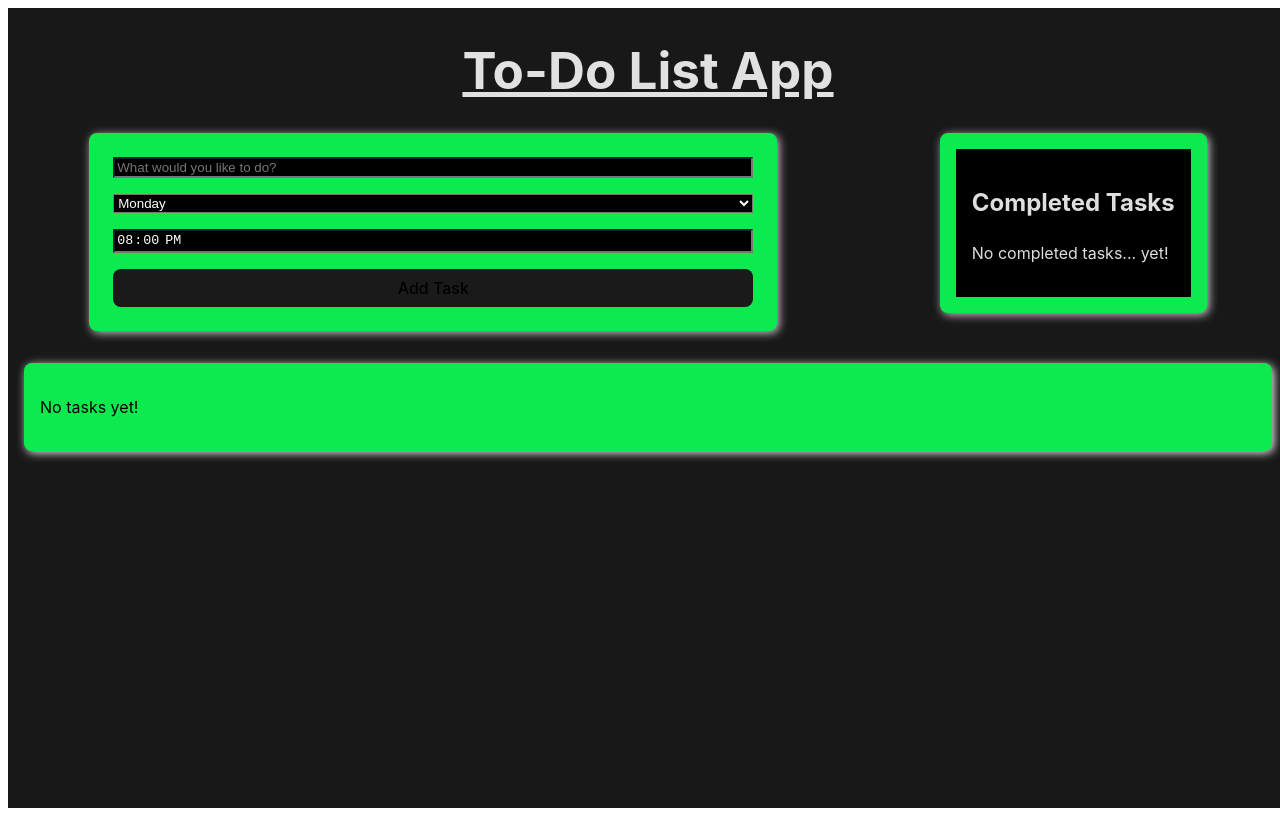
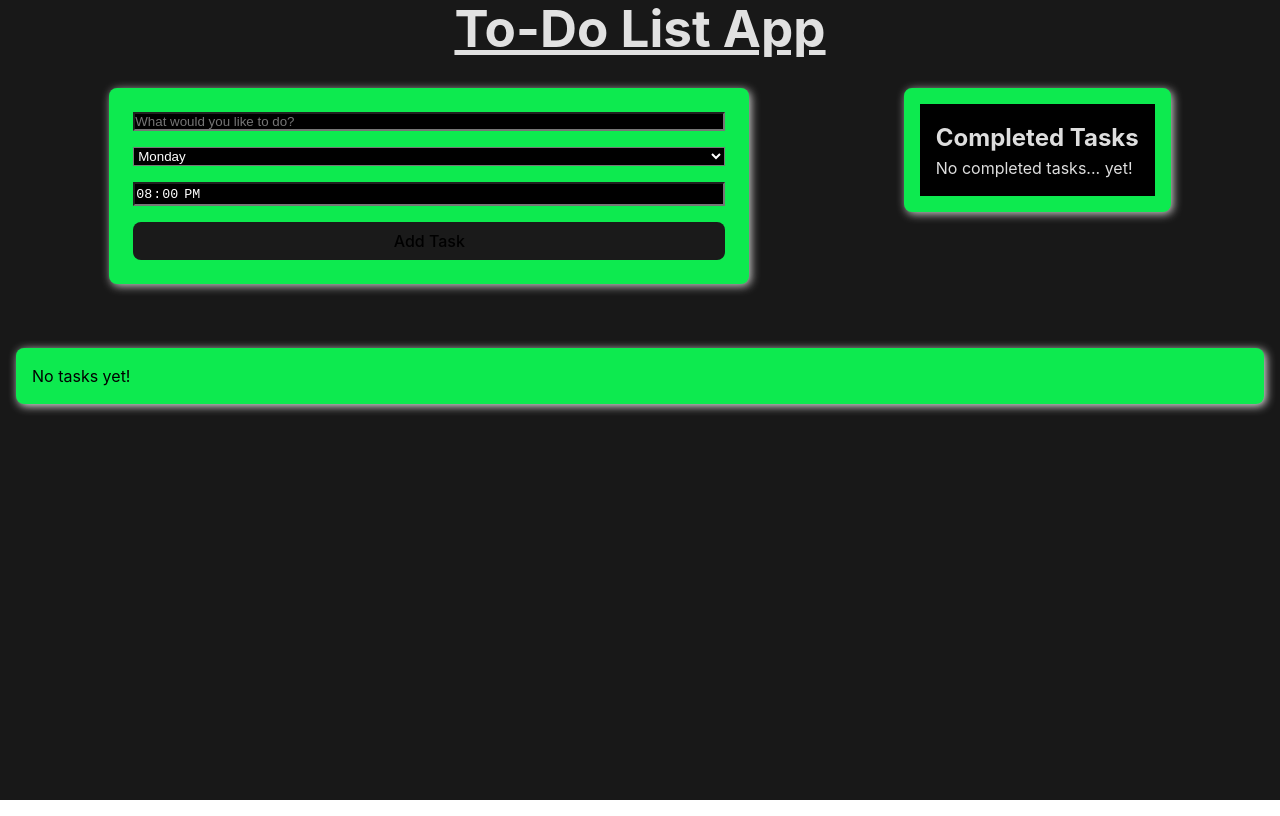
Before and after one commit to KyleMBoomer/smartways-take_home-to_do_list, a React (Vite) app: page / in a window 1280 px wide. Built offline with nearby package versions, Linux system fonts and the light colour scheme.

Commit message:
Final styling tweak for margin and padding

```diff
--- a/src/App.css
+++ b/src/App.css
@@ -1,10 +1,16 @@
+* {
+  margin: 0;
+  padding: 0;
+  box-sizing: border-box;
+}
+
 .app-container {
   display: flex;
   flex-direction: column;
   font-family: Inter, system-ui, Avenir, Helvetica, Arial, sans-serif;
   height:100vh;
   width:100vw;
-  margin:0;
+
   line-height: 1.5;
   font-weight: 400;
 
@@ -22,6 +28,7 @@
   display: flex;
   flex-wrap: wrap;
   justify-content: space-around;
+  margin:2rem;
 }
 
 .form-container {
```
